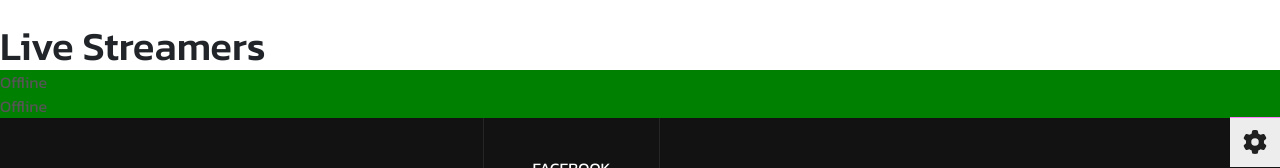
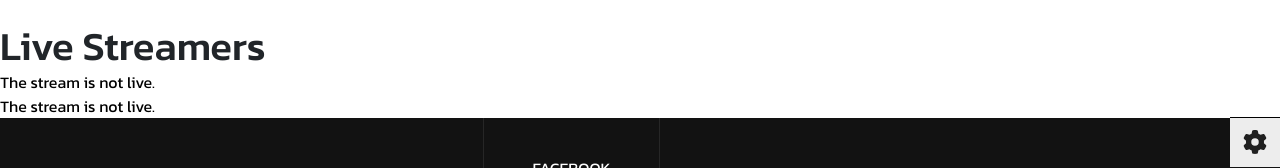
Before and after one commit to jughead-z/abr, a Next.js app: page /streamer in a window 1280 px wide. Shown: the part 178-346 px from the top of the page. Built offline with nearby package versions, Linux system fonts and the light colour scheme; no server answers.

Commit message:
installed axios and try some changes in StreamerCard.js / streamer.jsx still error

```diff
--- a/package.json
+++ b/package.json
@@ -14,7 +14,7 @@
     "@fortawesome/free-solid-svg-icons": "^6.4.0",
     "@fortawesome/react-fontawesome": "^0.2.0",
     "@types/swiper": "^6.0.0",
-    "axios": "^1.6.1",
+    "axios": "^1.6.2",
     "bootstrap": "^5.2.3",
     "eslint": "8.37.0",
     "eslint-config-next": "13.2.4",
--- a/src/components/streamers-notif/StreamerCard.js
+++ b/src/components/streamers-notif/StreamerCard.js
@@ -1,37 +1,48 @@
-import { useState, useEffect } from 'react';
+// pages/live-stream/[streamId].js
 
-const StreamerCard = ({ streamerId }) => {
+import { useEffect, useState } from 'react';
+import axios from 'axios';
+
+const LiveStreamPage = ({ streamId }) => {
   const [isLive, setIsLive] = useState(false);
-  const [isLoading, setIsLoading] = useState(true);
-  const [error, setError] = useState(null);
 
   useEffect(() => {
-    const fetchStreamerStatus = async () => {
+    const checkStreamStatus = async () => {
       try {
-        const response = await fetch(`/api/streamers/${streamerId}`);
-        const data = await response.json();
+        // Replace 'YOUR_TWITCH_CLIENT_ID' with your Twitch application client ID
+        const response = await axios.get(`https://api.twitch.tv/helix/streams?user_login=${streamId}`, {
+          headers: {
+            'Client-ID': 'tjrrznso340zw35r3bf6iurkqgmdup',
+          },
+        });
 
-        setIsLive(data.isLive);
+        const streamData = response.data.data[0];
+        setIsLive(!!streamData); // If streamData is present, the stream is live
       } catch (error) {
-        console.error('Error fetching streamer status:', error);
-        setError('Error fetching streamer status');
-      } finally {
-        setIsLoading(false);
+        console.error('Error fetching Twitch stream status:', error);
       }
     };
 
-    fetchStreamerStatus();
-  }, [streamerId]);
+    // Check stream status when the component mounts
+    checkStreamStatus();
+
+    // Set up polling every 30 seconds (adjust as needed)
+    const intervalId = setInterval(checkStreamStatus, 30000);
+
+    // Cleanup function
+    return () => {
+      clearInterval(intervalId);
+    };
+  }, [streamId]);
 
   return (
-    <div style={{ backgroundColor: isLive ? 'red' : 'green' }}>
-      {/* Other content of the streamer card */}
-      <h3>{streamerId}</h3>
-      {isLoading && <p>Loading...</p>}
-      {!isLoading && !error && <p>{isLive ? 'Live Now' : 'Offline'}</p>}
-      {error && <p>Error: {error}</p>}
+    <div>
+
+      <p style={{ color: isLive ? 'green' : 'black' }}>
+        {isLive ? 'The stream is live!' : 'The stream is not live.'}
+      </p>
     </div>
   );
 };
 
-export default StreamerCard;
+export default LiveStreamPage;
--- a/src/pages/streamer.jsx
+++ b/src/pages/streamer.jsx
@@ -1,6 +1,6 @@
 import Head from "next/head";
 import RootLayout from "@/components/common/layout/RootLayout";
-import StreamerCard from "@/components/streamers-notif/StreamerCard";
+import LiveStreamPage from "@/components/streamers-notif/StreamerCard";
 
 
 const TeamDetails = () => {
@@ -15,8 +15,8 @@ const TeamDetails = () => {
         <RootLayout header="header4" footer="footer1">
             <div style={{marginTop:'200px'}}>
                 <h1>Live Streamers</h1>
-                <StreamerCard streamerName="sssmina"/>
-                <StreamerCard streamerName="shake_make"/>
+                <LiveStreamPage streamerName="dreamerzlel"/>
+                <LiveStreamPage streamerName="shake_make"/>
 
             </div>
         </RootLayout>
```
Also changed, not shown: 1 other file (tests, documents, lock files or other folders).
